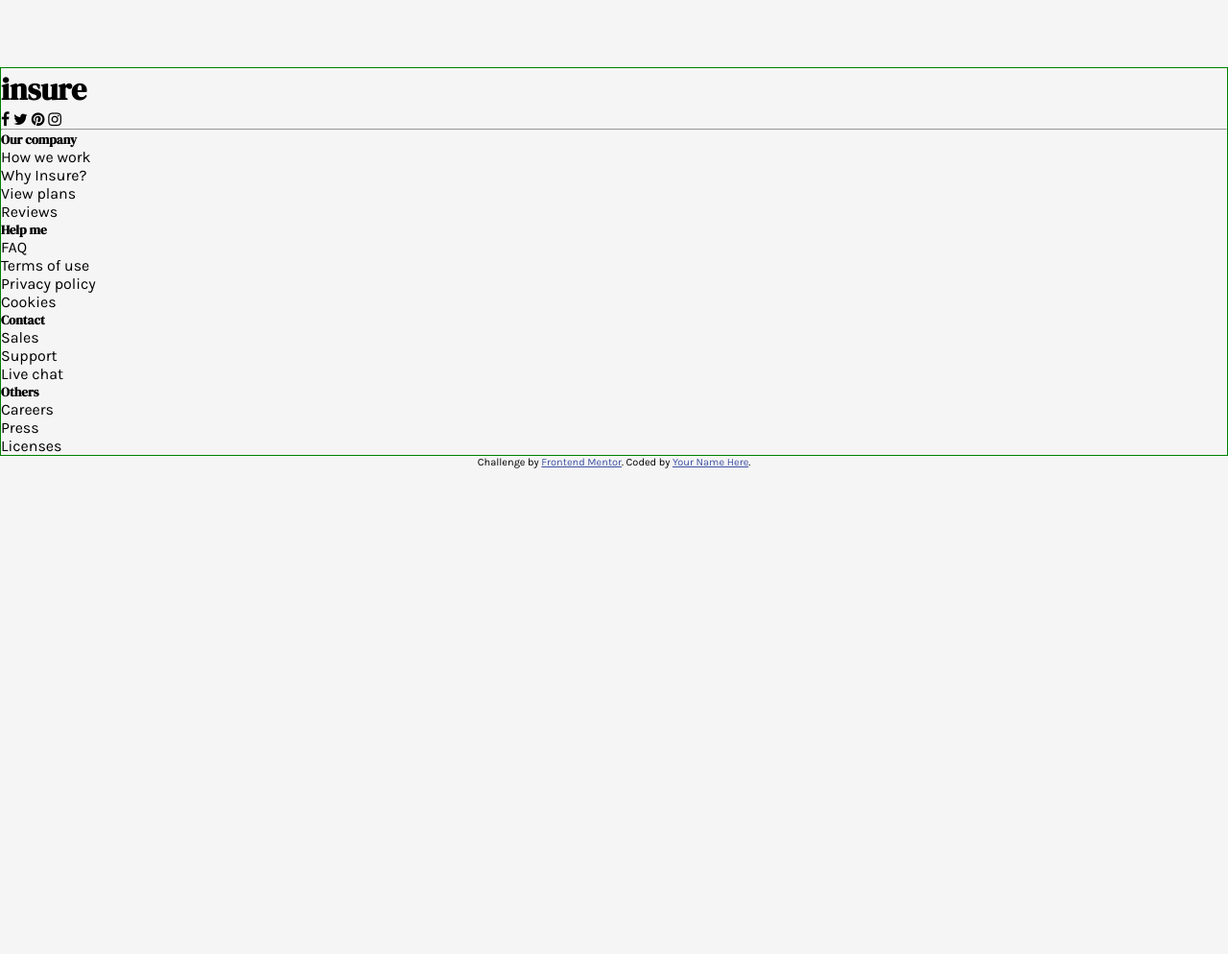
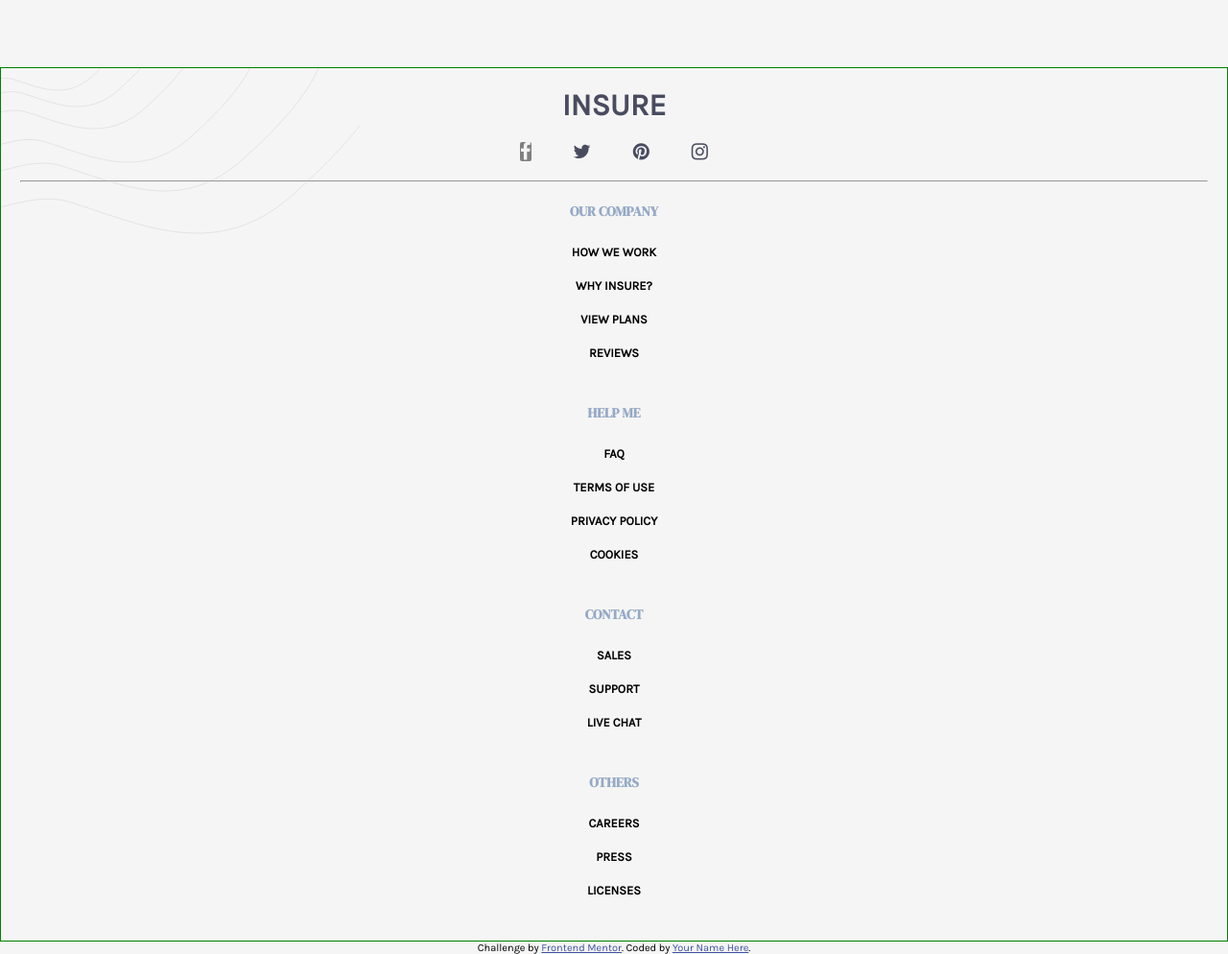
Before and after one commit to Sokthai/Front-End, a plain HTML site: page insure-landing-page-master/index.html in a window 1280 px wide. Shown: the part 2560-3554 px from the top of the page at 96% size. Before the commit the page ends 3048 px from the top, so only its background shows below. Drawn offline with Linux system fonts and the light colour scheme.

Commit message:
finish footer styling

```diff
--- a/insure-landing-page-master/style.css
+++ b/insure-landing-page-master/style.css
@@ -179,7 +179,66 @@ main .more img{
 
 footer{
     border: 1px solid green;
+    background-image: url('./images/bg-pattern-footer-mobile.svg');
+    background-repeat: no-repeat;
+    background-size: initial;
+    padding: 20px;
+    margin: auto;
 }
+
+footer .footer-top-container {
+    text-align: center;
+    /* border: 1px solid red; */
+    color: hsl(232, 13%, 33%);
+}
+
+footer .footer-top-container h1{
+    font-family: 'karla', sans-serif;
+    text-transform: uppercase;
+    font-size: 2em;
+
+}
+
+footer .footer-top-container i{
+    margin:  20px;
+    font-size: 20px;
+}
+
+footer .footer-top-container .fa-facebook{
+    background: gray;
+    color: whitesmoke;
+    border-radius: 2px;
+}
+
+footer .footer-list{
+    text-align: center;
+    text-transform: uppercase;
+    font-size: .8em;
+    font-weight: bolder;
+}
+
+
+footer .footer-list h5{
+    color: hsl(216, 30%, 68%);
+    font-size: 1.1em;
+    padding-top: 20px;
+
+}
+
+footer  ul{
+    padding: 15px 0;
+    /* border: 1px solid red; */
+    text-align: center;
+    list-style-type: none;
+    color: black;
+}
+
+footer ul li{
+    padding: 10px 0;
+}
+
+
+
 
 
 header .nav nav{
```
